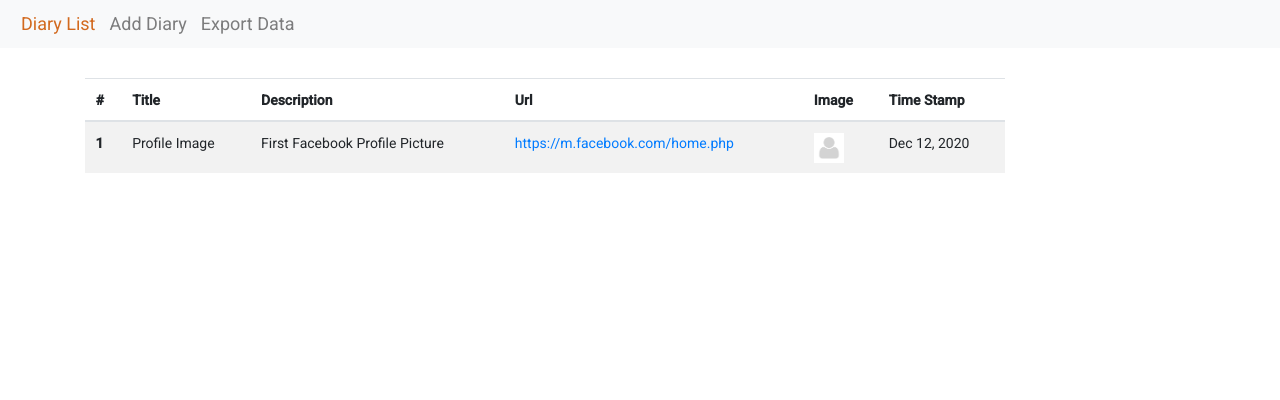
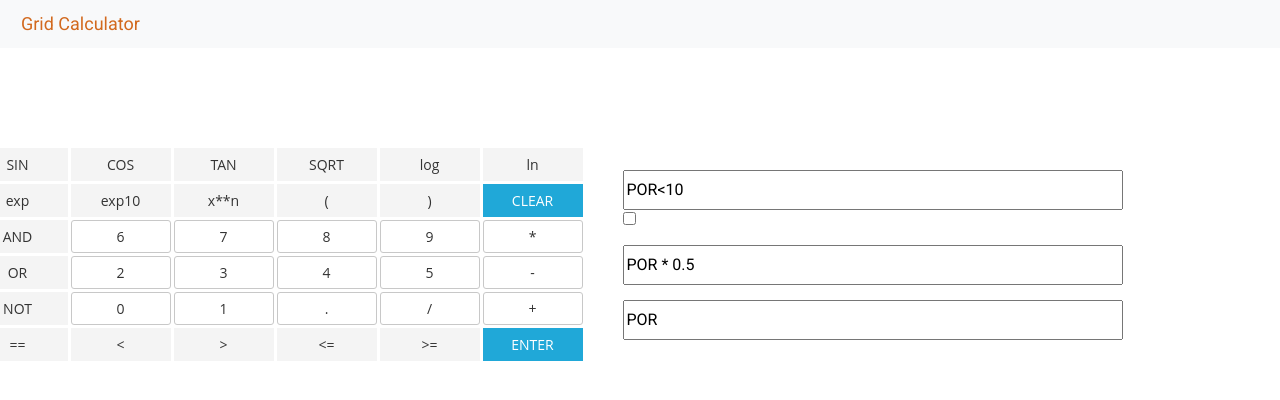
Before and after one commit to Naveed1842/assessment-diary-web, an Angular app: page /diary in a window 1280 px wide. Shown: the top 400 px of the page. Built offline with nearby package versions, Linux system fonts and the light colour scheme.

Commit message:
inprogress

```diff
--- a/src/app/app.component.html
+++ b/src/app/app.component.html
@@ -1,6 +1,6 @@
 <nav class="navbar navbar-expand navbar-light bg-light">
   <ul class="navbar-nav">
-    <li class="nav-item">
+    <!-- <li class="nav-item">
       <a class="nav-link" style="color:chocolate"
          [routerLink]="['/diary']"
          >Diary List</a>
@@ -15,7 +15,12 @@
          [routerLink]="['/diary','export']"
          routerLinkActive="active">Export Data</a>
     </li>
-
+     -->
+     <li class="nav-item">
+      <a class="nav-link" style="color:chocolate"
+         [routerLink]="['/calculator']"
+         >Grid Calculator</a>
+    </li>
   </ul>
   </nav>
   <div class="container">
--- a/src/app/diary/diary.module.ts
+++ b/src/app/diary/diary.module.ts
@@ -6,9 +6,10 @@ import { SharedModule } from '../shared/shared.module';
 import { RouterModule } from '@angular/router';
 import { FormsModule, ReactiveFormsModule } from '@angular/forms';
 import { ExportDataAsJsonComponent } from './export-data-as-json/export-data-as-json.component';
+import { GridCalculatorComponent } from './grid-calculator/grid-calculator.component';
 
 @NgModule({
-  declarations: [DiaryListComponent, DiaryCreateEditComponent, ExportDataAsJsonComponent],
+  declarations: [DiaryListComponent, DiaryCreateEditComponent, ExportDataAsJsonComponent, GridCalculatorComponent],
   imports: [
     SharedModule,
     ReactiveFormsModule,
@@ -16,7 +17,7 @@ import { ExportDataAsJsonComponent } from './export-data-as-json/export-data-as-
     RouterModule.forChild([
       {
         path: '',
-        component: DiaryListComponent
+        component: GridCalculatorComponent
       },
       {
         path:'export',
--- /dev/null
+++ b/src/app/diary/grid-calculator/grid-calculator.component.html
@@ -0,0 +1,63 @@
+<div class="wrapper">
+
+    <section class="grid-container">
+        <!--firs row-->
+        <button class="item" (click)="getOperator('SIN()')">SIN</button>
+        <button class="item" (click)="getOperator('COS()')">COS</button>
+        <button class="item" (click)="getOperator('TAN()')">TAN</button>
+        <button class="item" (click)="getOperator('SQRT')">SQRT</button>
+        <button class="item" (click)="getOperator('log')">log</button>
+        <button class="item" (click)="getOperator('ln')">ln</button>
+        <!--2ndrow-->
+        <button class="item" (click)="getOperator('exp')">exp</button>
+        <button class="item" (click)="getOperator('exp10')">exp10</button>
+        <button class="item" (click)="getOperator('x**n')">x**n</button>
+        <button class="item" (click)="getOperator('(')">(</button>
+        <button class="item" (click)="getOperator(')')">)</button>
+        <button class="item item-clear" (click)="clear()">CLEAR</button>
+        <!--3rd row-->
+        <button class="item " (click)="getOperator('&&')">AND</button>
+        <button class="item item-2" (click)="getOperator('6')">6</button>
+        <button class="item item-2" (click)="getOperator('7')">7</button>
+        <button class="item item-2" (click)="getOperator('8')">8</button>
+        <button class="item item-2" (click)="getOperator('9')">9</button>
+        <button class="item item-2" (click)="getOperator('*')">*</button>
+        <!--4th row-->
+        <button class="item item-6" (click)="getOperator('||')">OR</button>
+        <button class="item item-2" (click)="getOperator('2')">2</button>
+        <button class="item item-2" (click)="getOperator('3')">3</button>
+        <button class="item item-2" (click)="getOperator('4')">4</button>
+        <button class="item item-2" (click)="getOperator('5')">5</button>
+        <button class="item item-2" (click)="getOperator('-')">-</button>
+        <!--5th row-->
+        <button class="item " (click)="getOperator('!')">NOT</button>
+        <button class="item item-2" (click)="getOperator('0')">0</button>
+        <button class="item item-2" (click)="getOperator('1')">1</button>
+        <button class="item item-2" (click)="getOperator('.')">.</button>
+        <button class="item item-2" (click)="getOperator('/')">/</button>
+        <button class="item item-2" (click)="getOperator('+')">+</button>
+        <!--6th row-->
+        <button class="item" (click)="getOperator('==')">==</button>
+        <button class="item" (click)="getOperator(LessThanOperator)">{{LessThanOperator}}</button>
+        <button class="item" (click)="getOperator('>')">></button>
+        <button class="item" (click)="getOperator(LessThanEqualOperator)">{{LessThanEqualOperator}}</button>
+        <button class="item" (click)="getOperator('>=')"> >=</button>
+        <button class="item item-enter" (click)="save()">ENTER</button>
+    </section>
+    <section class="input-area">
+        <!-- <span><strong>Expression</strong></span> -->
+        <div class="inputTypeExpression">
+            <input type="text" class="inputStyle" [value]="selectedExpression" />
+            <input type="checkbox" id="vehicle1" name="vehicle1" value="Bike">
+        </div>
+        <!-- <span>setup as condition</span> -->
+        <div class="inputTypeExpression">
+            <!-- <span><strong>Primary Action Expression(Then)</strong></span> -->
+            <input type="text" class="inputStyle" [value]="primaryActionExpression" />
+        </div>
+        <div class="inputTypeExpression">
+            <!-- <span><strong>Alternate Expression (Else)</strong></span> -->
+            <input type="text" class="inputStyle" [value]="alternateExpression" />
+        </div>
+    </section>
+</div>
--- /dev/null
+++ b/src/app/diary/grid-calculator/grid-calculator.component.scss
@@ -0,0 +1,53 @@
+.wrapper{
+     margin-top: 100px;
+    display: flex;
+    justify-content: center;
+    align-items: center;
+}
+.input-area{
+    margin-left: 40px;
+    margin-bottom: 15px;
+}
+.inputTypeExpression{
+
+    margin-top: 5px;
+
+}
+.inputStyle{
+    width: 500px;
+    height: 40px;
+    margin-top:10px;
+    font-size: 16px ;
+}
+.grid-container{
+    display:grid;
+    grid-template-columns: repeat(6,auto);
+    grid-row-gap: 3px;
+    grid-column-gap:3px;
+}
+.item{
+font: normal normal normal 14px/19px Open Sans;
+letter-spacing: 0px;
+color: #333333;
+border: none;
+width:100px;
+height: 33px;
+background-color: #F4F4F4;
+}
+.item-2{
+    background-color: #FFFFFF;
+    border: 1px solid #C8C8C8;
+    border-radius: 3px;
+}
+
+.item-clear{
+    background: #20A8D8 0% 0% no-repeat padding-box;
+    color:white;
+}
+.item-enter{
+    background: #20A8D8 0% 0% no-repeat padding-box;
+    color: white;
+}
+// button:hover{
+//     background: #C8C8C8 0% 0% no-repeat padding-box;
+// }
--- /dev/null
+++ b/src/app/diary/grid-calculator/grid-calculator.component.ts
@@ -0,0 +1,26 @@
+import { Component, OnInit } from '@angular/core';
+
+@Component({
+  selector: 'app-grid-calculator',
+  templateUrl: './grid-calculator.component.html',
+  styleUrls: ['./grid-calculator.component.scss']
+})
+export class GridCalculatorComponent implements OnInit {
+  LessThanOperator='<';
+  LessThanEqualOperator='<=';
+  selectedExpression = 'POR<10';
+  primaryActionExpression='POR * 0.5';
+  alternateExpression='POR';
+  constructor() { }
+  ngOnInit(): void {
+  }
+  getOperator(item) {
+    this.selectedExpression+=item;
+  }
+  clear() {
+    this.selectedExpression='';
+  }
+  save() {
+
+  }
+}
--- a/src/index.html
+++ b/src/index.html
@@ -2,7 +2,7 @@
 <html lang="en">
 <head>
   <meta charset="utf-8">
-  <title>Diary App</title>
+  <title>Calculator App</title>
   <base href="/">
   <meta name="viewport" content="width=device-width, initial-scale=1">
   <link rel="icon" type="image/x-icon" href="favicon.ico">
```
Also changed, not shown: 2 other files (tests, documents, lock files or other folders).
